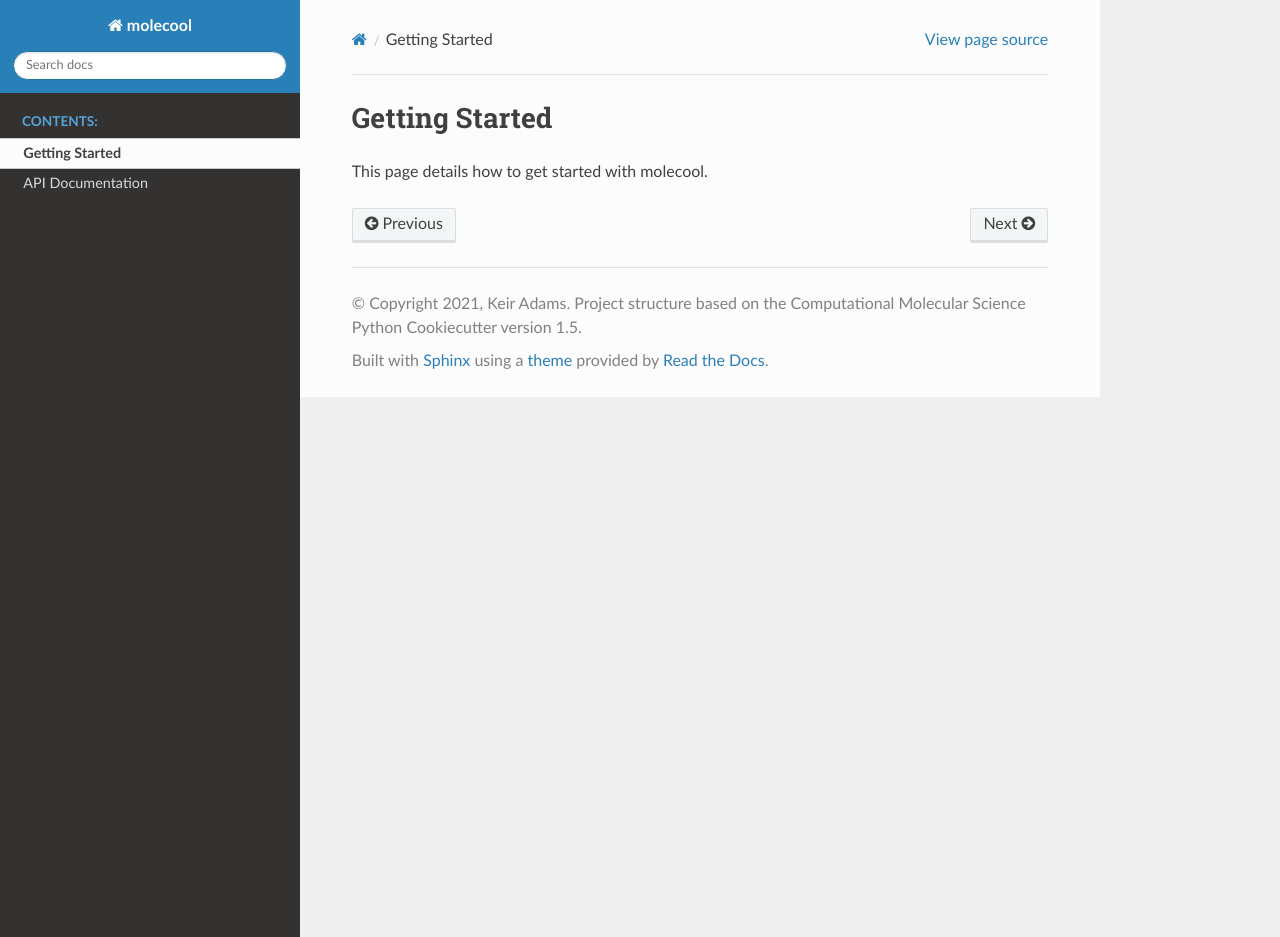
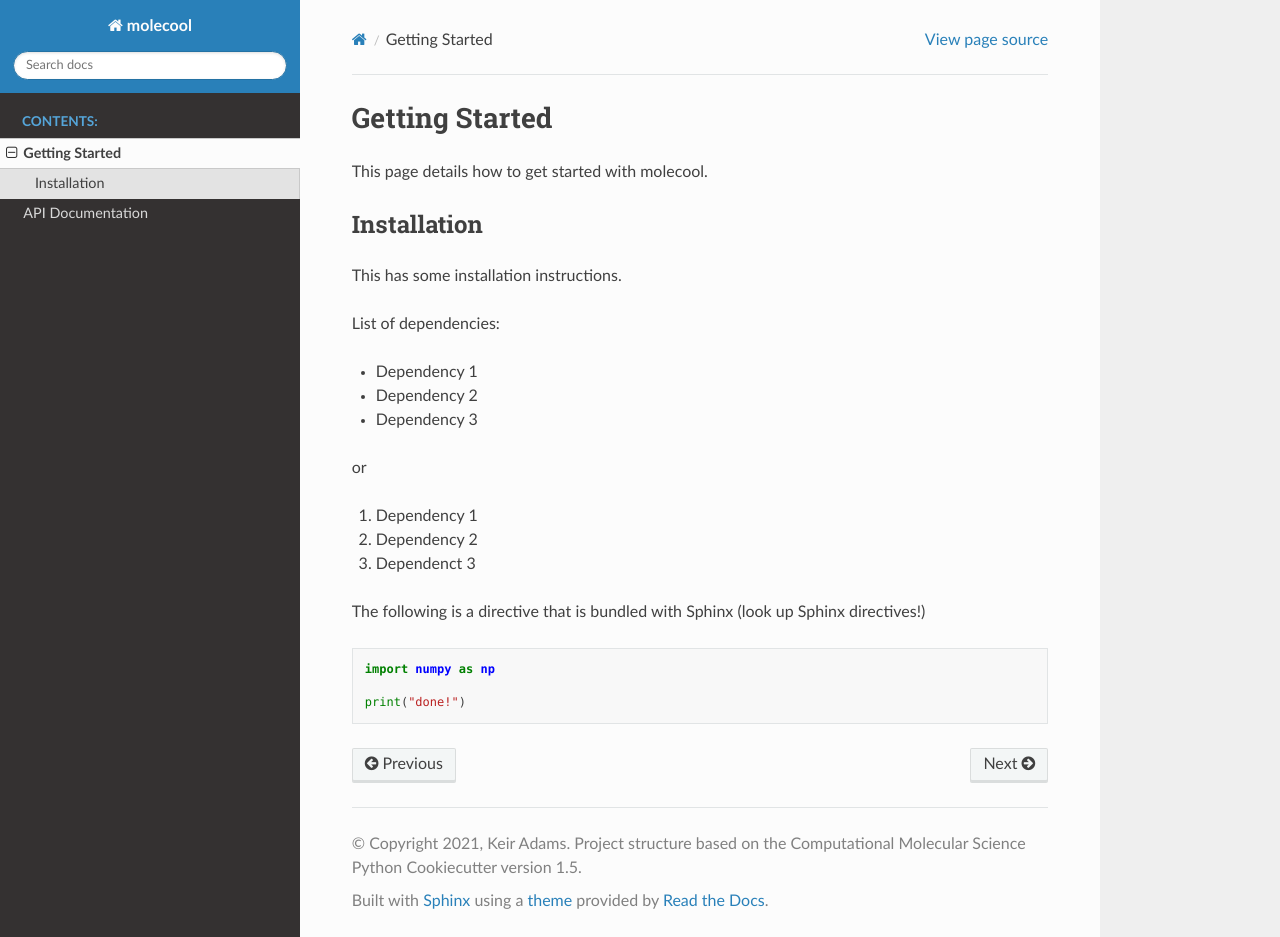
Before and after one commit to keiradams/molssi_best_practices, a Sphinx documentation site: the page built from docs/getting_started.rst, in a window 1280 px wide and 937 px high. Built offline with Sphinx 7.4.7 and the Read the Docs theme 2.0.0, drawn with Linux system fonts in a browser that asks for light colours; the version number could not be read and is left out.

```diff
--- a/docs/api.rst
+++ b/docs/api.rst
@@ -1,7 +1,9 @@
 API Documentation
 =================
+(Automatically pulling out doc strings)
 
 .. autosummary::
    :toctree: autosummary
 
    molecool.canvas
+   molecool.calculate_distance
--- /dev/null
+++ b/docs/autosummary/molecool.calculate_distance.rst
@@ -0,0 +1,6 @@
+molecool.calculate\_distance
+============================
+
+.. currentmodule:: molecool
+
+.. autofunction:: calculate_distance
--- /dev/null
+++ b/docs/autosummary/molecool.canvas.rst
@@ -0,0 +1,6 @@
+molecool.canvas
+===============
+
+.. currentmodule:: molecool
+
+.. autofunction:: canvas
--- a/docs/getting_started.rst
+++ b/docs/getting_started.rst
@@ -2,3 +2,29 @@
 ===============
 
 This page details how to get started with molecool.
+
+
+Installation
+-------------
+This has some installation instructions.
+
+
+List of dependencies:
+
+- Dependency 1
+- Dependency 2
+- Dependency 3
+
+or
+
+1. Dependency 1
+2. Dependency 2
+3. Dependenct 3
+
+The following is a directive that is bundled with Sphinx (look up Sphinx directives!)
+
+.. code-block:: python
+
+	import numpy as np
+
+	print("done!")
--- a/docs/index.rst
+++ b/docs/index.rst
@@ -5,6 +5,9 @@
 
 Welcome to molecool's documentation!
 =========================================================
+molecool is a Python package which can read in, perform analysis and visualize molecular coordinates.
+
+This is a fake package for a workshop.
 
 .. toctree::
    :maxdepth: 2
```
Also changed, not shown: 1 other file.
